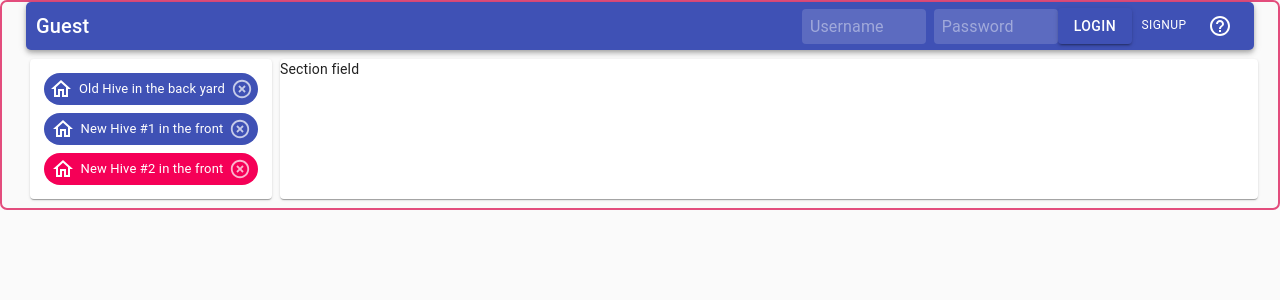
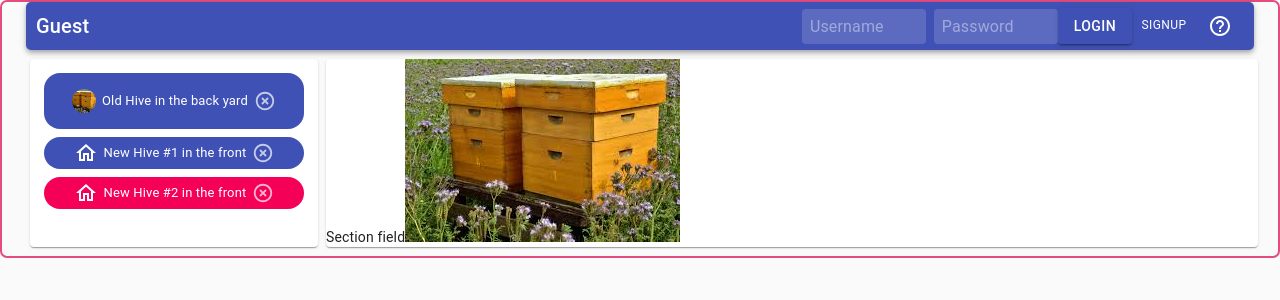
Before and after one commit to veselinmarkov/HiveBox, a React (Create React App) app: page / in a window 1280 px wide. Shown: the top 300 px of the page. Built offline with nearby package versions, Linux system fonts and the light colour scheme.

Commit message:
Add picture

```diff
--- a/src/App.js
+++ b/src/App.js
@@ -1,8 +1,9 @@
 import React from 'react';
-import {Container, Grid, Paper, CssBaseline, Chip} from '@material-ui/core';
+import {Container, Grid, Paper, CssBaseline, Chip, Avatar} from '@material-ui/core';
 import { HomeOutlined, HighlightOffOutlined } from '@material-ui/icons'
 import { makeStyles } from '@material-ui/core/styles';
 import Navbar from './components/Navbar';
+import MyImage from './pictures/beehive.png'
 
 const useStyles = makeStyles((theme) => ({
   rootContainer: {
@@ -30,6 +31,10 @@ const useStyles = makeStyles((theme) => ({
       margin: theme.spacing(0.5),
     }
   },
+  avatar: {
+    width: "56px",
+    height: "56px",
+  }
 }));
 
 export default function App() {
@@ -48,12 +53,13 @@ export default function App() {
       <Grid container className={classes.container} spacing={1}>
         <Grid item ><Paper className={classes.sidebar}>
           <Chip
-            icon={<HomeOutlined />}
+            avatar={<Avatar className={classes.avatar} alt="optional picture" src={MyImage}/>}
             label="Old Hive in the back yard"
             clickable
             color="primary"
             deleteIcon={<HighlightOffOutlined/>}
-            onDelete={handleItemDelete}/>
+            onDelete={handleItemDelete}
+            style={{height: "56px", width: "260px"}}/>
           <Chip
             icon={<HomeOutlined />}
             label="New Hive #1 in the front"
@@ -69,7 +75,12 @@ export default function App() {
             deleteIcon={<HighlightOffOutlined/>}
             onDelete={handleItemDelete}/>
         </Paper></Grid>
-        <Grid item className={classes.main}><Paper className={classes.mainPaper}>Section field</Paper></Grid>
+        <Grid item className={classes.main}>
+          <Paper className={classes.mainPaper}>
+            Section field
+            <img alt="Beehive" src={MyImage}/>
+          </Paper>
+        </Grid>
       </Grid>
     </Container>
   );
```
Also changed, not shown: src/pictures/beehive.png (added).
